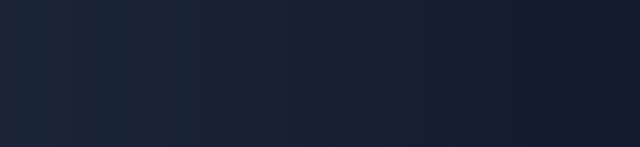
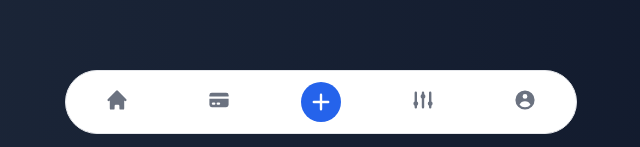
Before and after one commit to KieranSweeden/pit-lane-portal, a Next.js app: page / in a window 1280 px wide. Shown: the part 650-797 px from the top of the page, without its empty margins (319-959 px from the left). Built offline with nearby package versions, Linux system fonts and the light colour scheme; no server answers.

Commit message:
Create base footer component

```diff
--- /dev/null
+++ b/app/components/Footer.tsx
@@ -0,0 +1,145 @@
+const Footer = () => {
+  return (
+    <div className="fixed z-50 w-full h-16 max-w-lg -translate-x-1/2 bg-white border border-gray-200 rounded-full bottom-4 left-1/2 dark:bg-gray-700 dark:border-gray-600">
+      <div className="grid h-full max-w-lg grid-cols-5 mx-auto">
+        <button
+          data-tooltip-target="tooltip-home"
+          type="button"
+          className="inline-flex flex-col items-center justify-center px-5 rounded-l-full hover:bg-gray-50 dark:hover:bg-gray-800 group"
+        >
+          <svg
+            className="w-6 h-6 mb-1 text-gray-500 dark:text-gray-400 group-hover:text-blue-600 dark:group-hover:text-blue-500"
+            fill="currentColor"
+            viewBox="0 0 20 20"
+            xmlns="http://www.w3.org/2000/svg"
+            aria-hidden="true"
+          >
+            <path d="M10.707 2.293a1 1 0 00-1.414 0l-7 7a1 1 0 001.414 1.414L4 10.414V17a1 1 0 001 1h2a1 1 0 001-1v-2a1 1 0 011-1h2a1 1 0 011 1v2a1 1 0 001 1h2a1 1 0 001-1v-6.586l.293.293a1 1 0 001.414-1.414l-7-7z"></path>
+          </svg>
+          <span className="sr-only">Home</span>
+        </button>
+        <div
+          id="tooltip-home"
+          role="tooltip"
+          className="absolute z-10 invisible inline-block px-3 py-2 text-sm font-medium text-white transition-opacity duration-300 bg-gray-900 rounded-lg shadow-sm opacity-0 tooltip dark:bg-gray-700"
+        >
+          Home
+          <div className="tooltip-arrow" data-popper-arrow></div>
+        </div>
+        <button
+          data-tooltip-target="tooltip-wallet"
+          type="button"
+          className="inline-flex flex-col items-center justify-center px-5 hover:bg-gray-50 dark:hover:bg-gray-800 group"
+        >
+          <svg
+            className="w-6 h-6 mb-1 text-gray-500 dark:text-gray-400 group-hover:text-blue-600 dark:group-hover:text-blue-500"
+            fill="currentColor"
+            viewBox="0 0 20 20"
+            xmlns="http://www.w3.org/2000/svg"
+            aria-hidden="true"
+          >
+            <path d="M4 4a2 2 0 00-2 2v1h16V6a2 2 0 00-2-2H4z"></path>
+            <path
+              clip-rule="evenodd"
+              fill-rule="evenodd"
+              d="M18 9H2v5a2 2 0 002 2h12a2 2 0 002-2V9zM4 13a1 1 0 011-1h1a1 1 0 110 2H5a1 1 0 01-1-1zm5-1a1 1 0 100 2h1a1 1 0 100-2H9z"
+            ></path>
+          </svg>
+          <span className="sr-only">Wallet</span>
+        </button>
+        <div
+          id="tooltip-wallet"
+          role="tooltip"
+          className="absolute z-10 invisible inline-block px-3 py-2 text-sm font-medium text-white transition-opacity duration-300 bg-gray-900 rounded-lg shadow-sm opacity-0 tooltip dark:bg-gray-700"
+        >
+          Wallet
+          <div className="tooltip-arrow" data-popper-arrow></div>
+        </div>
+        <div className="flex items-center justify-center">
+          <button
+            data-tooltip-target="tooltip-new"
+            type="button"
+            className="inline-flex items-center justify-center w-10 h-10 font-medium bg-blue-600 rounded-full hover:bg-blue-700 group focus:ring-4 focus:ring-blue-300 focus:outline-none dark:focus:ring-blue-800"
+          >
+            <svg
+              className="w-6 h-6 text-white"
+              fill="currentColor"
+              viewBox="0 0 20 20"
+              xmlns="http://www.w3.org/2000/svg"
+              aria-hidden="true"
+            >
+              <path
+                clip-rule="evenodd"
+                fill-rule="evenodd"
+                d="M10 3a1 1 0 011 1v5h5a1 1 0 110 2h-5v5a1 1 0 11-2 0v-5H4a1 1 0 110-2h5V4a1 1 0 011-1z"
+              ></path>
+            </svg>
+            <span className="sr-only">New item</span>
+          </button>
+        </div>
+        <div
+          id="tooltip-new"
+          role="tooltip"
+          className="absolute z-10 invisible inline-block px-3 py-2 text-sm font-medium text-white transition-opacity duration-300 bg-gray-900 rounded-lg shadow-sm opacity-0 tooltip dark:bg-gray-700"
+        >
+          Create new item
+          <div className="tooltip-arrow" data-popper-arrow></div>
+        </div>
+        <button
+          data-tooltip-target="tooltip-settings"
+          type="button"
+          className="inline-flex flex-col items-center justify-center px-5 hover:bg-gray-50 dark:hover:bg-gray-800 group"
+        >
+          <svg
+            className="w-6 h-6 mb-1 text-gray-500 dark:text-gray-400 group-hover:text-blue-600 dark:group-hover:text-blue-500"
+            fill="currentColor"
+            viewBox="0 0 20 20"
+            xmlns="http://www.w3.org/2000/svg"
+            aria-hidden="true"
+          >
+            <path d="M5 4a1 1 0 00-2 0v7.268a2 2 0 000 3.464V16a1 1 0 102 0v-1.268a2 2 0 000-3.464V4zM11 4a1 1 0 10-2 0v1.268a2 2 0 000 3.464V16a1 1 0 102 0V8.732a2 2 0 000-3.464V4zM16 3a1 1 0 011 1v7.268a2 2 0 010 3.464V16a1 1 0 11-2 0v-1.268a2 2 0 010-3.464V4a1 1 0 011-1z"></path>
+          </svg>
+          <span className="sr-only">Settings</span>
+        </button>
+        <div
+          id="tooltip-settings"
+          role="tooltip"
+          className="absolute z-10 invisible inline-block px-3 py-2 text-sm font-medium text-white transition-opacity duration-300 bg-gray-900 rounded-lg shadow-sm opacity-0 tooltip dark:bg-gray-700"
+        >
+          Settings
+          <div className="tooltip-arrow" data-popper-arrow></div>
+        </div>
+        <button
+          data-tooltip-target="tooltip-profile"
+          type="button"
+          className="inline-flex flex-col items-center justify-center px-5 rounded-r-full hover:bg-gray-50 dark:hover:bg-gray-800 group"
+        >
+          <svg
+            className="w-6 h-6 mb-1 text-gray-500 dark:text-gray-400 group-hover:text-blue-600 dark:group-hover:text-blue-500"
+            fill="currentColor"
+            viewBox="0 0 20 20"
+            xmlns="http://www.w3.org/2000/svg"
+            aria-hidden="true"
+          >
+            <path
+              clip-rule="evenodd"
+              fill-rule="evenodd"
+              d="M18 10a8 8 0 11-16 0 8 8 0 0116 0zm-6-3a2 2 0 11-4 0 2 2 0 014 0zm-2 4a5 5 0 00-4.546 2.916A5.986 5.986 0 0010 16a5.986 5.986 0 004.546-2.084A5 5 0 0010 11z"
+            ></path>
+          </svg>
+          <span className="sr-only">Profile</span>
+        </button>
+        <div
+          id="tooltip-profile"
+          role="tooltip"
+          className="absolute z-10 invisible inline-block px-3 py-2 text-sm font-medium text-white transition-opacity duration-300 bg-gray-900 rounded-lg shadow-sm opacity-0 tooltip dark:bg-gray-700"
+        >
+          Profile
+          <div className="tooltip-arrow" data-popper-arrow></div>
+        </div>
+      </div>
+    </div>
+  );
+};
+
+export default Footer;
--- a/app/page.tsx
+++ b/app/page.tsx
@@ -1,7 +1,8 @@
 "use client";
 import Search from "./components/Search";
+import Footer from "./components/Footer";
 
-export default function Home() {
+const Home = () => {
   return (
     <section className="bg-white">
       <div className="py-8 px-4 mx-auto max-w-screen-xl h-screen text-center lg:py-16 z-10 relative flex justify-center items-center flex-col">
@@ -12,8 +13,11 @@ export default function Home() {
           Search for all things Formula 1
         </p>
         <Search />
+        <Footer />
       </div>
       <div className="bg-gradient-to-r from-slate-800 to-slate-900 w-full h-full absolute top-0 left-0 z-0"></div>
     </section>
   );
-}
+};
+
+export default Home;
```
